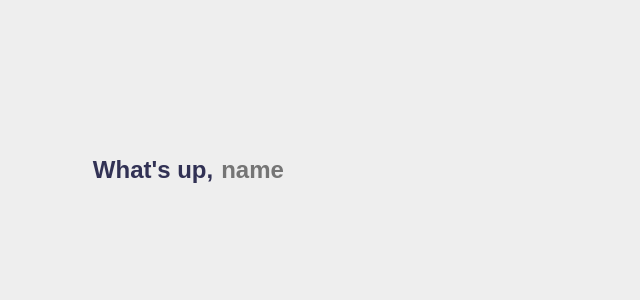
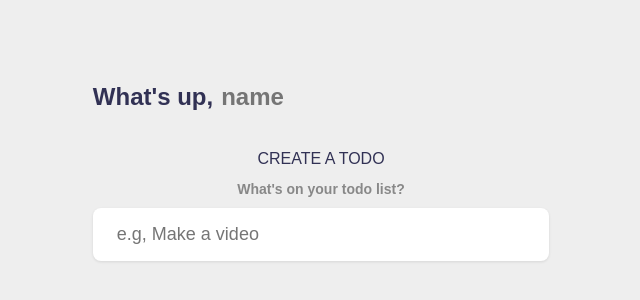
Before and after one commit to brbrooks3986/todo-app, a Vue app: page / in a window 1280 px wide. Shown: the part 230-530 px from the top of the page, without its empty margins (319-959 px from the left). Built offline with nearby package versions, Linux system fonts and the light colour scheme.

Commit message:
todo list is partially working

```diff
--- a/src/App.vue
+++ b/src/App.vue
@@ -1,7 +1,23 @@
 <script setup>
 import {ref} from 'vue'
+const todo = ([])
+const name = ref('')
+const input_content = ref('')
 
-const name = ref('')
+const addTodo = () => {
+  if(input_content.value.trim() === '') {
+    return
+  }
+
+  todos.value.push({
+    content: input_content.value,
+  })
+
+  input_content.value= ''
+  //console.log(todos)
+
+}
+
 </script>
 
 <template>
@@ -14,7 +30,12 @@
     </section>
 
     <section class="create-todo">
-
+      <h3>CREATE A TODO</h3>
+      <form @submit.prevent="addTodo">
+        <h4>What's on your todo list?</h4>
+        <input type="text" placeholder="e.g, Make a video" v-model="input_content" />
+        <!-- {{ input_content }} -->
+      </form>
     </section>
 
     <section class="todo-list">
```
